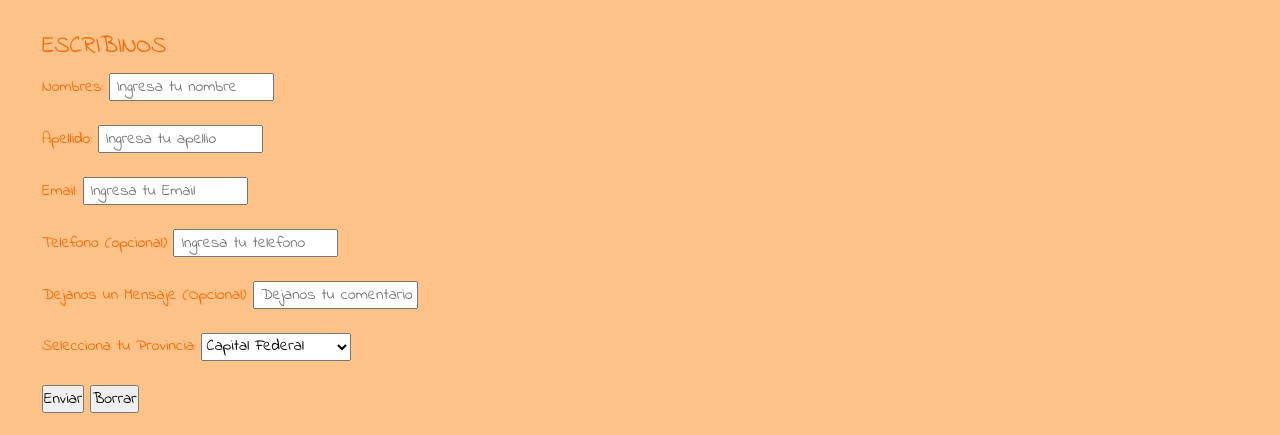
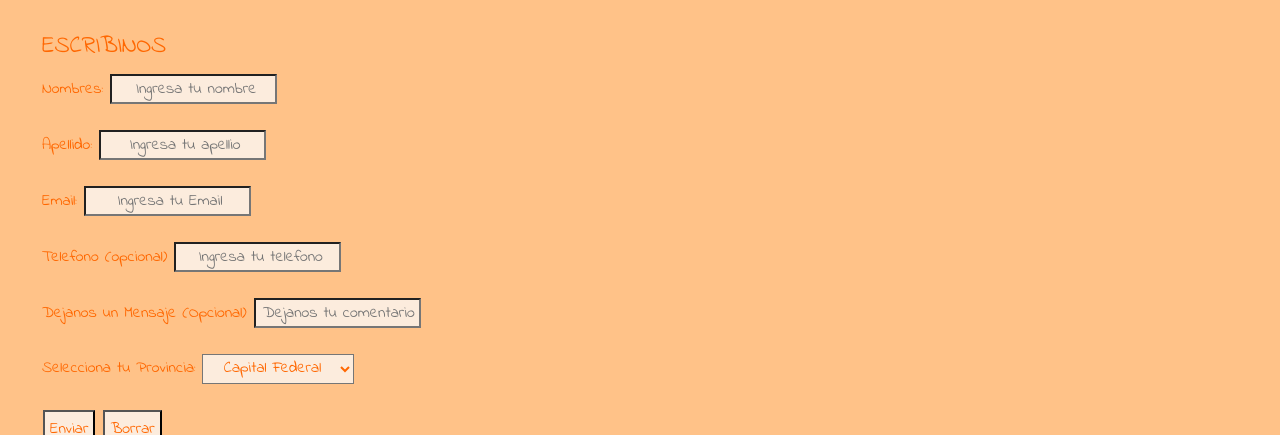
Before and after one commit to saquino82/Mak3dweb, a website: page pages/contactanos.html in a window 1280 px wide. Shown: the part 183-618 px from the top of the page. Drawn offline with nearby package versions, Linux system fonts and the light colour scheme; a web font is replaced by a local one.

Commit message:
se actulizo la pagina contactos

```diff
--- a/pages/contactanos.html
+++ b/pages/contactanos.html
@@ -152,7 +152,7 @@
                         <label for="provincia">
                             Selecciona tu Provincia:
                         </label>
-                        <select name="provincia" id="">
+                        <select name="provincia" id="provincias">
                             <option value="Capital Federal"> Capital Federal </option>
                             <option value="Buenos Aires"> Gran Buenos Aires </option>
                             <option value="Cordoba"> Cordoba </option>
@@ -160,8 +160,8 @@
                     </div>
                     <br>
                     <div>
-                        <input type="submit" value="Enviar">
-                        <input type="reset" value="Borrar">
+                        <input class="botonform" type="submit" value="Enviar">
+                        <input class="botonform" type="reset" value="Borrar">
                     </div>
 
                 </fieldset>
--- a/scss/_main.scss
+++ b/scss/_main.scss
@@ -119,5 +119,24 @@ main {
     }
     form{
         color: $colorTerciario;
+        input{
+        text-align: center;
+        background-color: $colorSecundario;
+        color: $colorTerciario;
+        margin: 1px;
+        padding: 1px;
+        }
+        select{
+            @extend input;
+        }
+    }
+
+    .botonform{
+        text-align: center;
+        background-color: $colorSecundario;
+        color: $colorTerciario;
+        margin: 1px;
+        padding: 5px;
+
     }
 }
```
Also changed, not shown: css/styles.css.
